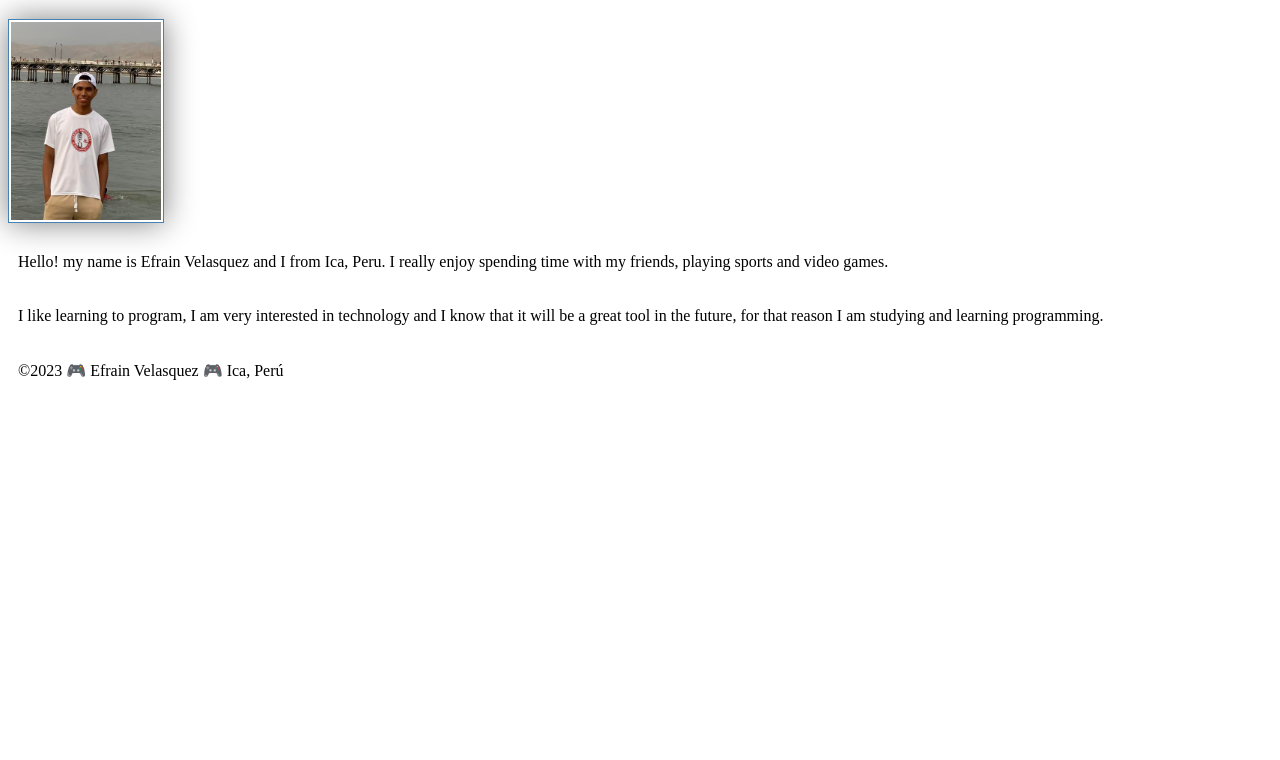
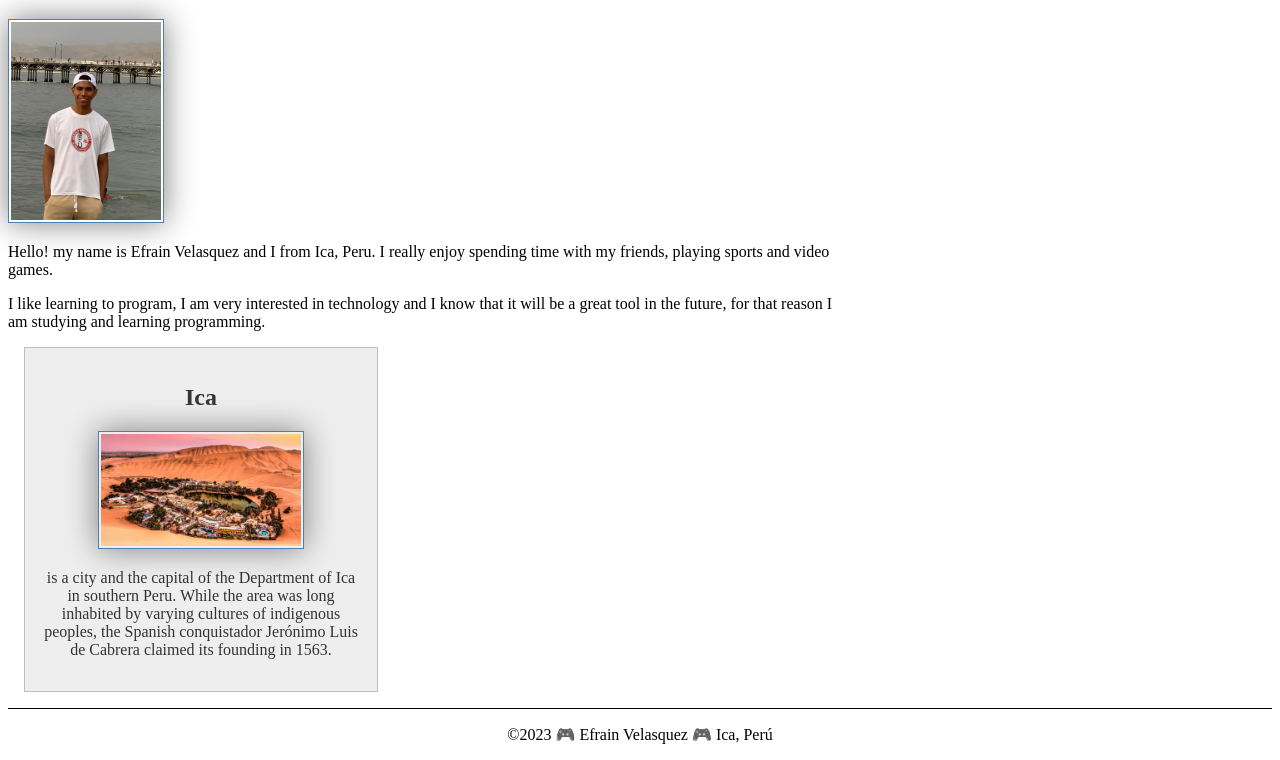
Before and after one commit to efrainsud/wdd130, a plain HTML site: page index.html in a window 1280 px wide. Shown: the part 263-1023 px from the top of the page. Before the commit the page ends 800 px from the top, so only its background shows below. Drawn offline with Linux system fonts and the light colour scheme.

Commit message:
index.html

```diff
--- a/index.html
+++ b/index.html
@@ -5,6 +5,8 @@
         <meta charset="utf-8">
         <meta name="viewport" content="width=device-width,initial-scale=1.0">
         <title>Efrain Velasquez | WDD 130</title>
+        <meta name="description" content="Efrain Velasquez neira, WDD130">
+        <meta name="author" content="Efrain Velasquez">
     </head>
     <body>
         <header>
@@ -20,6 +22,13 @@
             <p>Hello! my name is Efrain Velasquez and I from Ica, Peru. I really enjoy spending time with my friends, playing sports and video games.</p>
             <p>I like learning to program, I am very interested in technology and I know that it will be a great tool in the future, for that reason I am studying and learning programming.</p>
         </main>
+        <aside>
+            <h2>Ica</h2>
+            <img src="images/ica.jpg" alt="Ica landscape">
+            <p>is a city and the capital of the Department of Ica in southern Peru.
+            While the area was long inhabited by varying cultures of indigenous peoples,
+            the Spanish conquistador Jerónimo Luis de Cabrera claimed its founding in 1563.</p>
+        </aside>
         <footer>
             <p>&copy;2023 🎮 Efrain Velasquez 🎮 Ica, Perú</p>
         </footer>
--- a/styles/styles.css
+++ b/styles/styles.css
@@ -18,5 +18,30 @@ img {
     box-shadow: 0 0 30px gray;
 }
 p {
-    padding: 10px;
+    padding: 0;
 }
+main {
+    max-width: 840px;
+}
+aside {
+    width: 20em;
+    margin: 1em;
+    border: 1px solid rgba(0, 0, 0, 0.2);
+    padding: 1em;
+    background-color: #eee;
+    color: #333;
+    text-align: center;
+}
+aside img {
+    width: 200px;
+    height: auto;
+}
+main img {
+    width: 150px;
+    height: auto;
+}
+footer {
+    margin-top: 1em;
+    border-top: 1px solid #000;
+    text-align: center;
+}
```
Also changed, not shown: Week02/wireframe.html (added, +18 -0 lines), images/ica.jpg (added).
